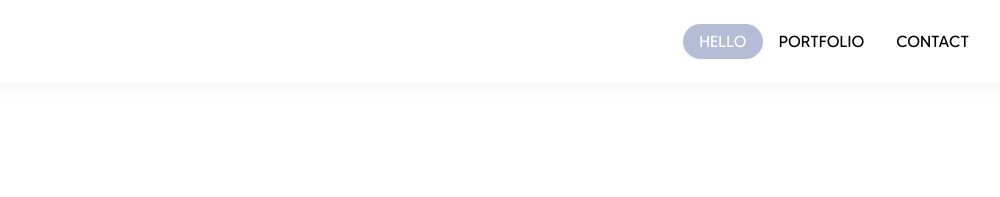
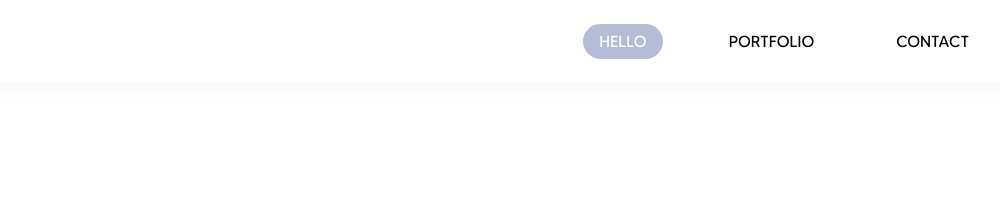
Before and after one commit to DFarau/Portfolio, a plain HTML site: page index.html in a window 1280 px wide. Shown: the top 197 px of the page, without its empty margins (159-1159 px from the left). Drawn offline with nearby package versions, Linux system fonts and the light colour scheme.

Commit message:
Update style.css

```diff
--- a/style.css
+++ b/style.css
@@ -58,6 +58,10 @@
     	padding: .5rem 1rem;
 	text-decoration: none;
 	color: black;
+}
+
+.nav-item {
+	padding-left: 50px;
 }
 
 
```
Lines whose indentation alone changed are shown as unchanged.
